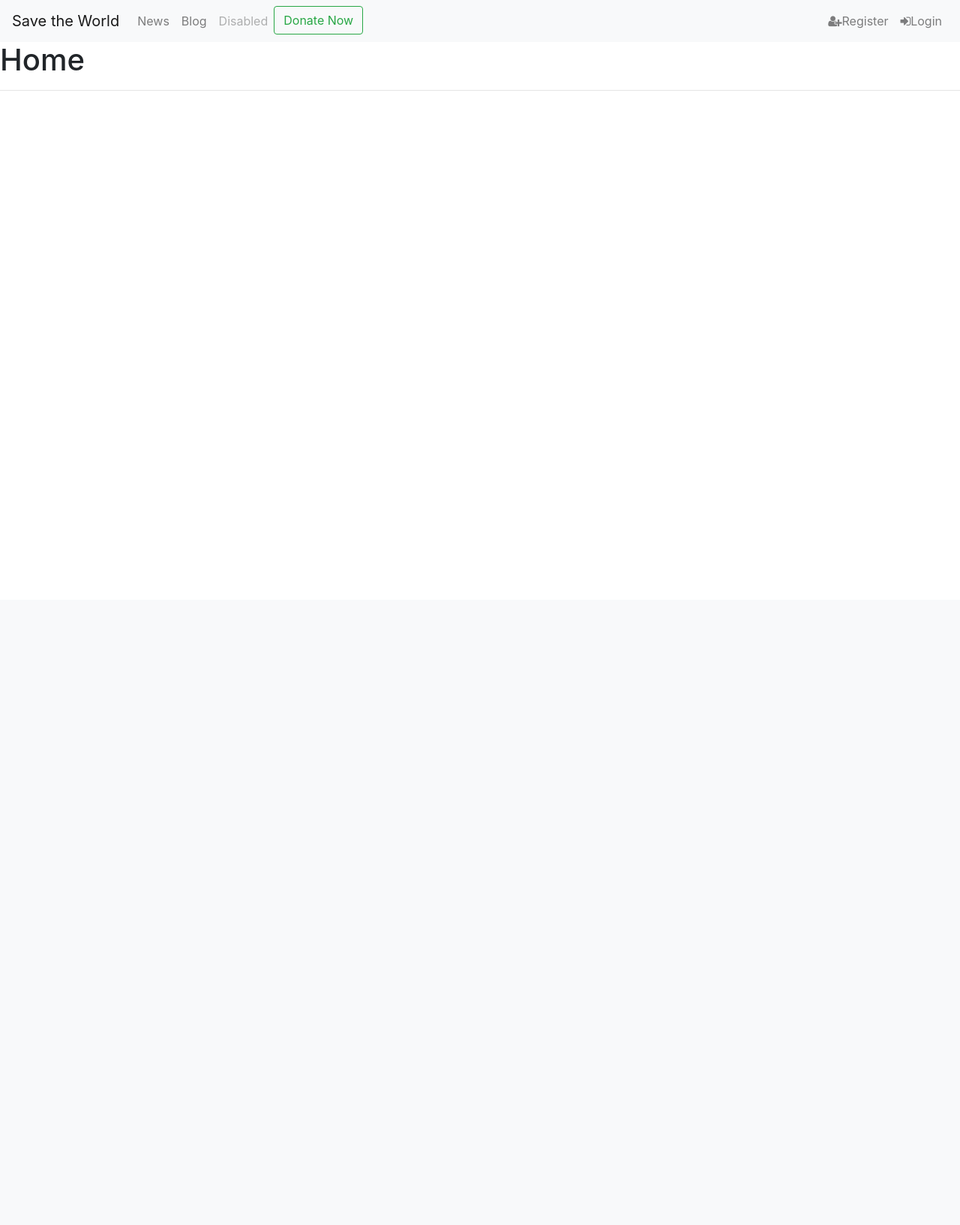
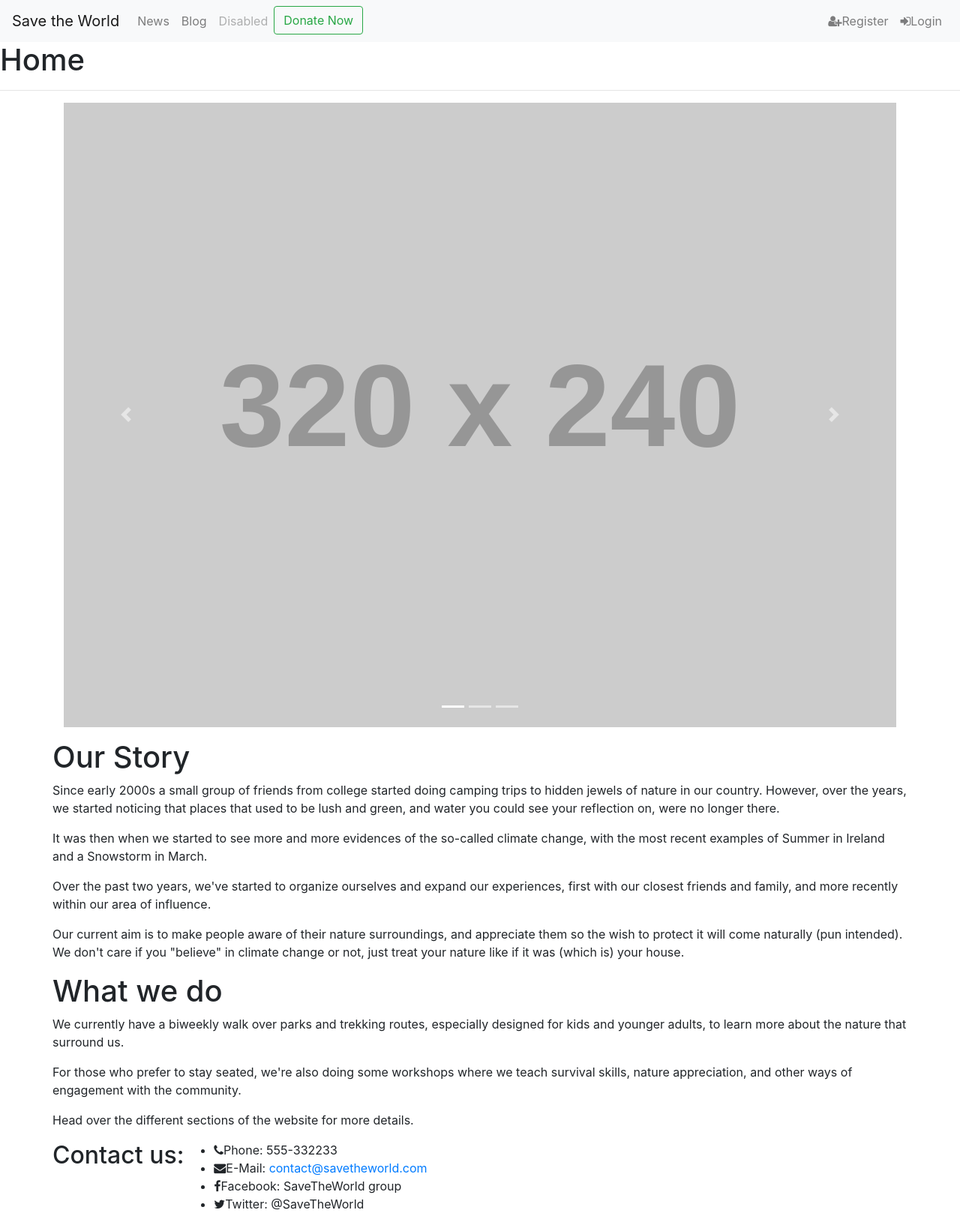
Before and after one commit to Narshe1412/Code-Institute-Django-Project, a Django app: page / in a window 1280 px wide. Shown: the whole page at 75% size. Before the commit the page ends 121 px from the top, so only its background shows below. Run offline with Django 3.2, Linux system fonts and the light colour scheme; grey boxes labelled with a size stand in for pictures from a placeholder-image service; some libraries are stand-ins or nearby versions.

Commit message:
Added content to main page

```diff
--- a/accounts/templates/index.html
+++ /dev/null
@@ -1,4 +0,0 @@
-{% extends 'base.html' %}
-
-{% block page_title %}Home Page{% endblock %}
-{% block page_header %}Home{% endblock %}
--- a/home/templates/index.html
+++ b/home/templates/index.html
@@ -1,4 +1,59 @@
-{% extends 'base.html' %}
+{% extends 'base.html' %} {% block page_header %}Home{% endblock %} {% block content %}
 
-{% block page_header %}Home{% endblock %}
-{% block content %} {% endblock %}
+<figure class="container">
+    <div id="carouselExampleIndicators" class="carousel slide" data-ride="carousel">
+        <ol class="carousel-indicators">
+            <li data-target="#carouselExampleIndicators" data-slide-to="0" class="active"></li>
+            <li data-target="#carouselExampleIndicators" data-slide-to="1"></li>
+            <li data-target="#carouselExampleIndicators" data-slide-to="2"></li>
+        </ol>
+        <div class="carousel-inner">
+            <div class="carousel-item active">
+                <img class="d-block w-100" src="https://via.placeholder.com/320x240.png?text=Random+Picture+From+Library" alt="First slide">
+            </div>
+            <div class="carousel-item">
+                <img class="d-block w-100" src="https://via.placeholder.com/320x240.png?text=Second+Picture+From+Library" alt="Second slide">
+            </div>
+            <div class="carousel-item">
+                <img class="d-block w-100" src="https://via.placeholder.com/320x240.png?text=And+Third+Picture+From+Library" alt="Third slide">
+            </div>
+        </div>
+        <a class="carousel-control-prev" href="#carouselExampleIndicators" role="button" data-slide="prev">
+    <span class="carousel-control-prev-icon" aria-hidden="true"></span>
+    <span class="sr-only">Previous</span>
+  </a>
+        <a class="carousel-control-next" href="#carouselExampleIndicators" role="button" data-slide="next">
+    <span class="carousel-control-next-icon" aria-hidden="true"></span>
+    <span class="sr-only">Next</span>
+  </a>
+    </div>
+</figure>
+
+
+<section class="container">
+    <article class="row">
+        <h1>Our Story</h1>
+        <p>Since early 2000s a small group of friends from college started doing camping trips to hidden jewels of nature in our country. However, over the years, we started noticing that places that used to be lush and green, and water you could see your
+            reflection on, were no longer there.</p>
+        <p>It was then when we started to see more and more evidences of the so-called climate change, with the most recent examples of Summer in Ireland and a Snowstorm in March.</p>
+        <p>Over the past two years, we've started to organize ourselves and expand our experiences, first with our closest friends and family, and more recently within our area of influence.</p>
+        <p>Our current aim is to make people aware of their nature surroundings, and appreciate them so the wish to protect it will come naturally (pun intended). We don't care if you "believe" in climate change or not, just treat your nature like if it
+            was (which is) your house.</p>
+    </article>
+    <article class="row">
+        <h1>What we do</h1>
+        <p>We currently have a biweekly walk over parks and trekking routes, especially designed for kids and younger adults, to learn more about the nature that surround us.</p>
+        <p>For those who prefer to stay seated, we're also doing some workshops where we teach survival skills, nature appreciation, and other ways of engagement with the community.</p>
+        <p>Head over the different sections of the website for more details.</p>
+    </article>
+    <article class="row">
+        <h2>Contact us:</h2>
+        <ul>
+            <li><i class="fa fa-phone"></i>Phone: 555-332233</li>
+            <li><i class="fa fa-envelope"></i>E-Mail: <a href="mailto:contact@savetheworld.com">contact@savetheworld.com</a></li>
+            <li><i class="fa fa-facebook"></i>Facebook: SaveTheWorld group</li>
+            <li><i class="fa fa-twitter"></i>Twitter: @SaveTheWorld </li>
+        </ul>
+    </article>
+</section>
+{% endblock %}
```
